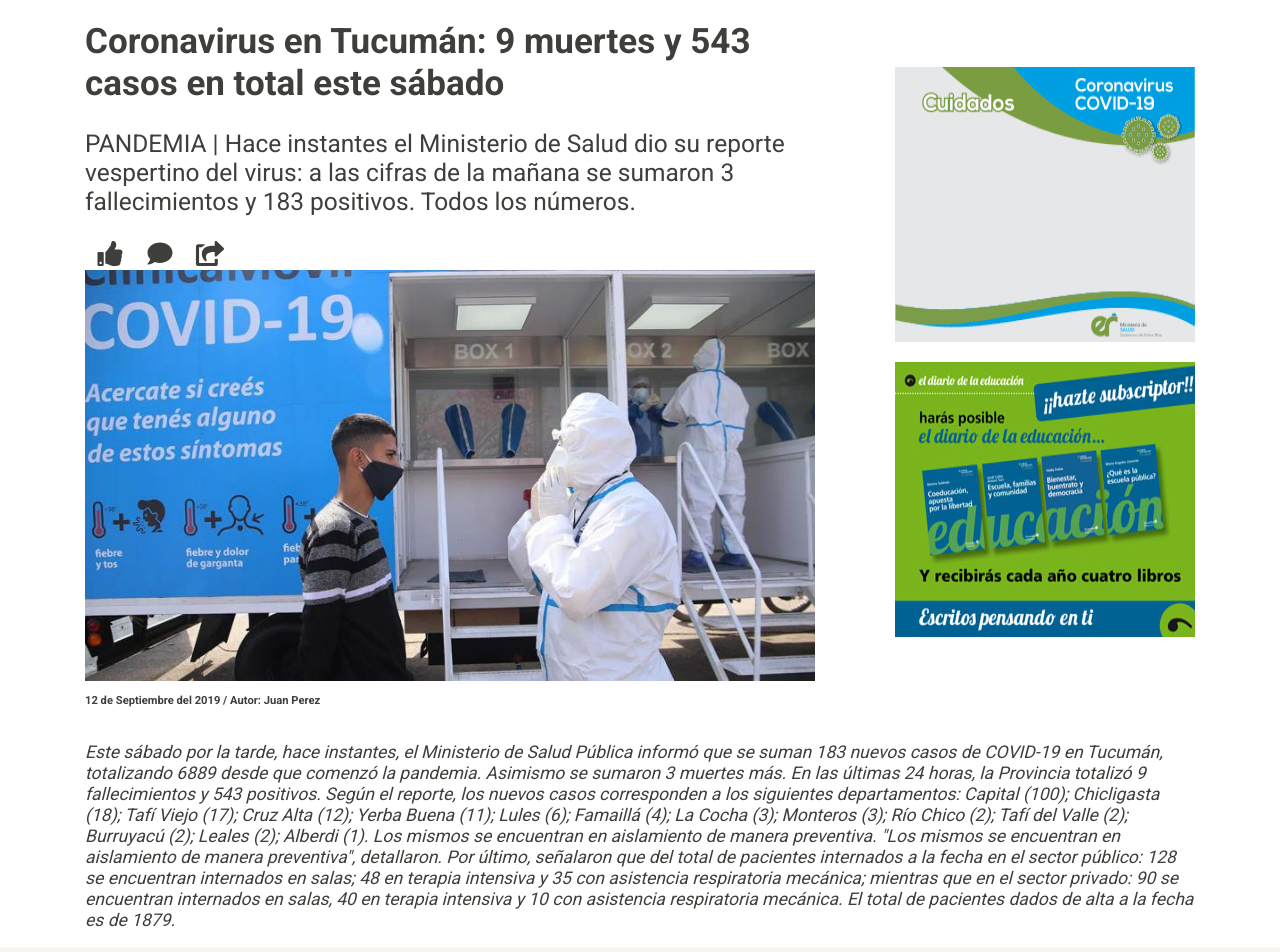
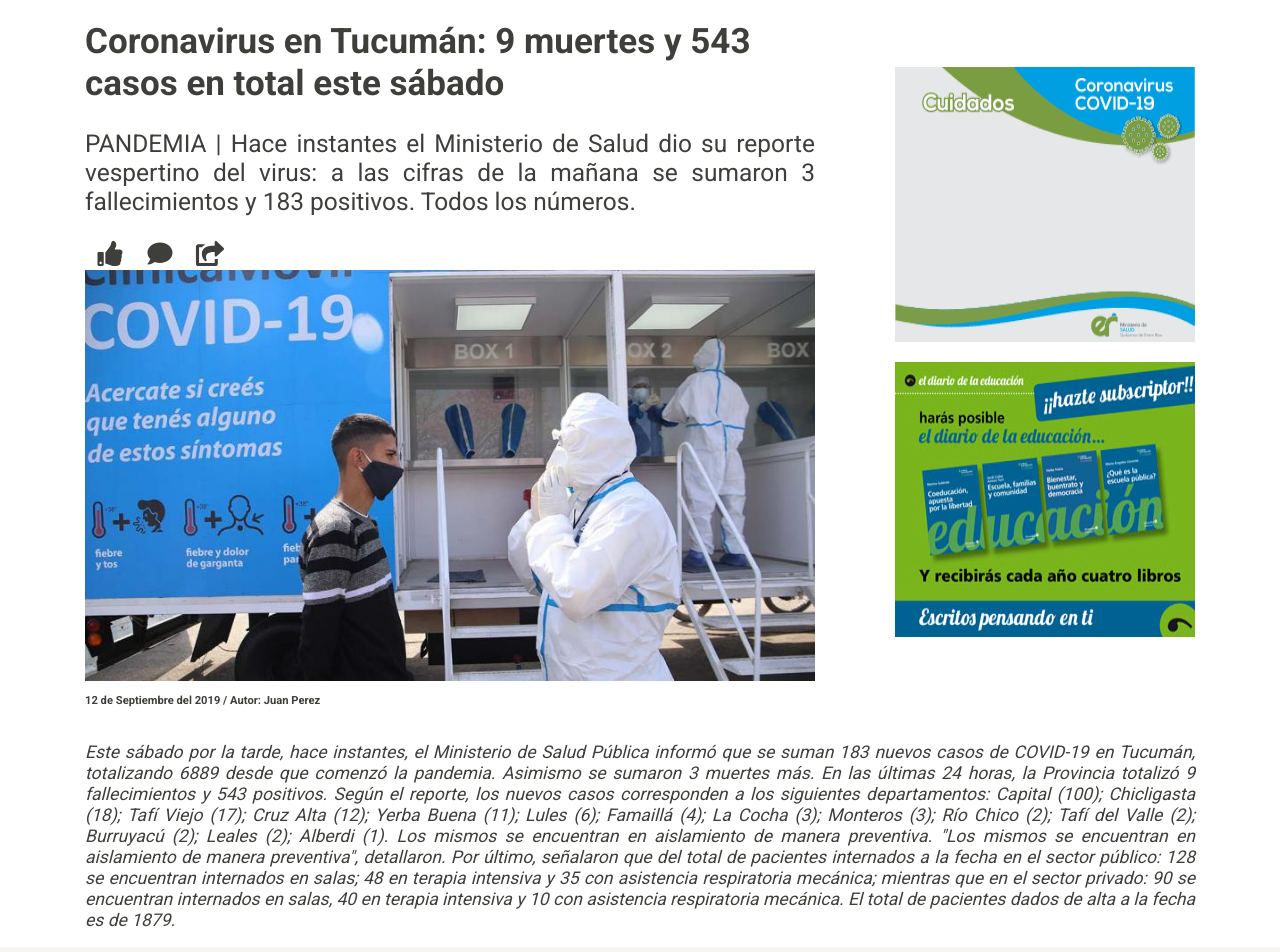
Before and after one commit to Franco-20/EL-Canillita, a React (Create React App) app: page /noticias in a window 1280 px wide. Shown: the part 120-1072 px from the top of the page. Built offline with nearby package versions, Linux system fonts and the light colour scheme.

Commit message:
se utilizo text-justify para justificar texto

```diff
--- a/src/components/InfoNoticia.js
+++ b/src/components/InfoNoticia.js
@@ -16,9 +16,9 @@ const InfoNoticia = () => {
                     <Col lg={8} md={12}>
                         <div className="Container">
                             <h1 className="my-4"><strong>Coronavirus en Tucumán: 9 muertes y 543 casos en total este sábado</strong></h1>
-                            <h3 className="my-4">PANDEMIA | Hace instantes el Ministerio de Salud dio su reporte vespertino del virus: a las cifras de la mañana se sumaron 3 fallecimientos y 183 positivos. Todos los números.</h3>
+                            <h3 className="my-4 text-justify">PANDEMIA | Hace instantes el Ministerio de Salud dio su reporte vespertino del virus: a las cifras de la mañana se sumaron 3 fallecimientos y 183 positivos. Todos los números.</h3>
                         </div>
-                        <div className="mr-auto">
+                        <div className="">
                             <FontAwesomeIcon className="iconos" icon={faThumbsUp} />
                             <FontAwesomeIcon className="iconos" icon={faComment} />
                             <FontAwesomeIcon className="iconos" icon={faShareSquare} />
@@ -31,7 +31,7 @@ const InfoNoticia = () => {
                         <img alt="" src={imagenpublicidad} className="publicidad2"></img>
                     </Col>
                 </Row>
-                <div className="mt-4">
+                <div className="mt-4 text-justify">
                     <h5><em>Este sábado por la tarde, hace instantes, el Ministerio de Salud Pública informó que se suman 183 nuevos casos de COVID-19 en Tucumán, totalizando 6889 desde que comenzó la pandemia. Asimismo se sumaron 3 muertes más. En las últimas 24 horas, la Provincia totalizó 9 fallecimientos y 543 positivos.
                     Según el reporte, los nuevos casos corresponden a los siguientes departamentos: Capital (100); Chicligasta (18); Tafí Viejo (17); Cruz Alta (12); Yerba Buena (11); Lules (6); Famaillá (4); La Cocha (3); Monteros (3); Río Chico (2); Tafí del Valle (2); Burruyacú (2); Leales (2); Alberdi (1). Los mismos se encuentran en aislamiento de manera preventiva. "Los mismos se encuentran en aislamiento de manera preventiva", detallaron.
                 Por último, señalaron que del total de pacientes internados a la fecha en el sector público: 128 se encuentran internados en salas; 48 en terapia intensiva y 35 con asistencia respiratoria mecánica; mientras que en el sector privado: 90 se encuentran internados en salas, 40 en terapia intensiva y 10 con asistencia respiratoria mecánica. El total de pacientes dados de alta a la fecha es de 1879.</em></h5>
```
